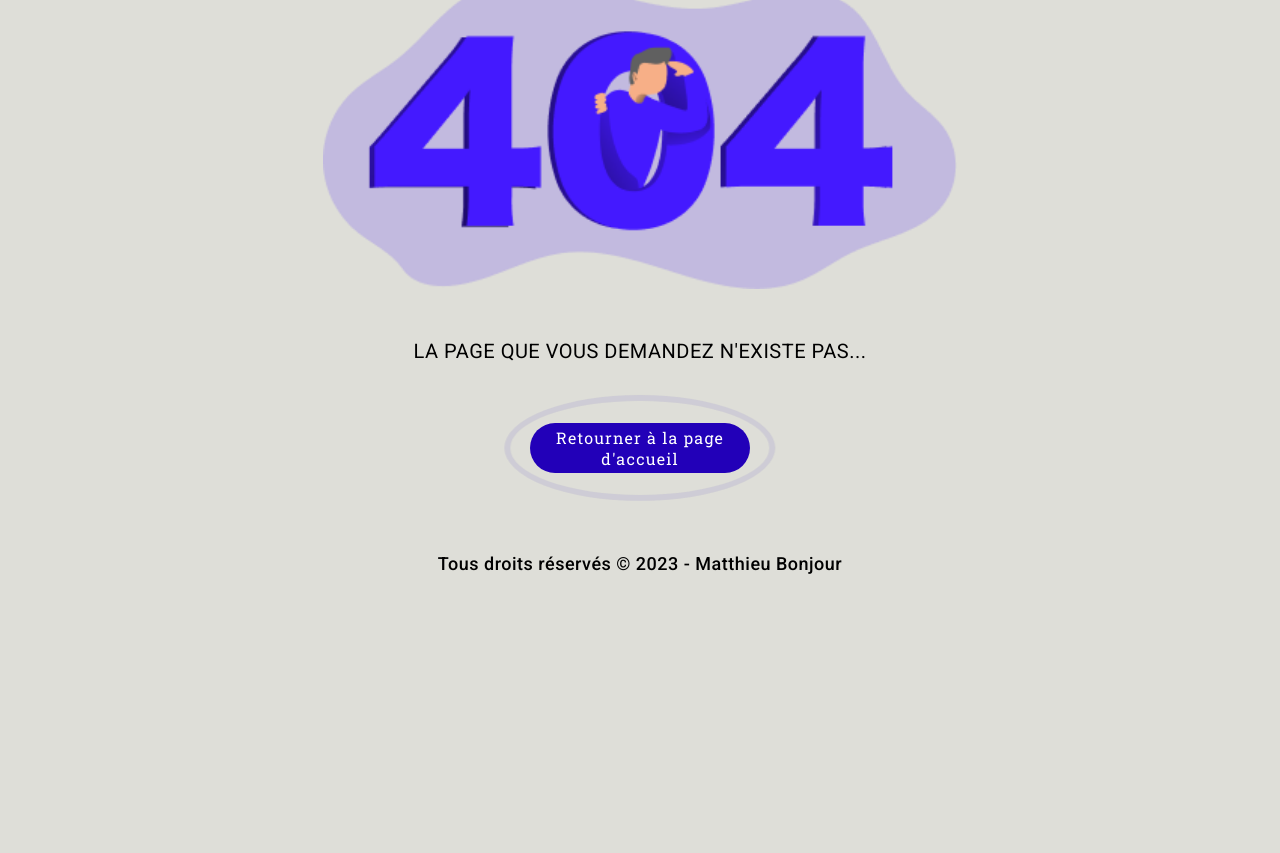
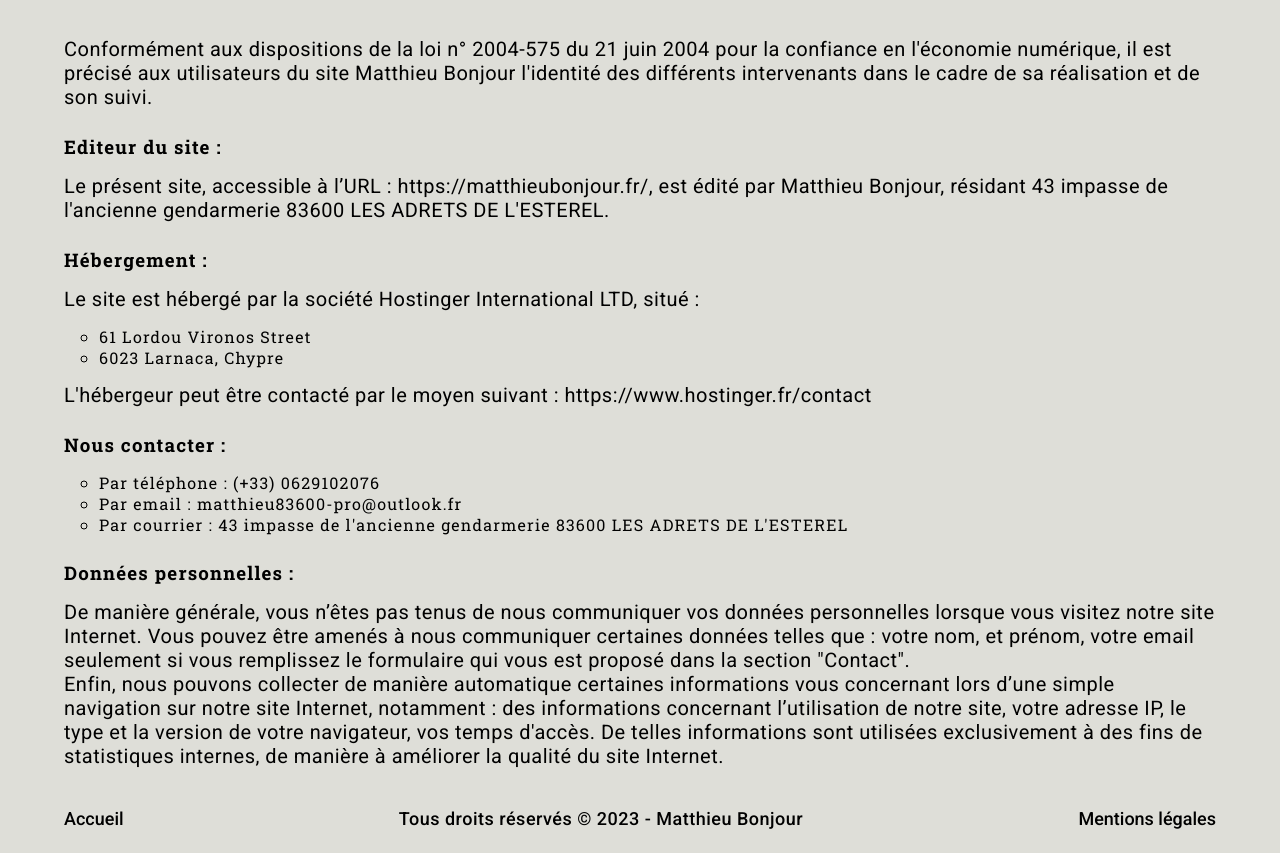
Before and after one commit to Lemonarque/P12, a React (Create React App) app: page /mentions-legales in a window 1280 px wide. Shown: the part 222-1075 px from the top of the page. Before the commit the page ends 816 px from the top, so only its background shows below. Built offline with nearby package versions, Linux system fonts and the light colour scheme.

Commit message:
Création de la page mentions légales + quelques changements

```diff
--- a/public/index.html
+++ b/public/index.html
@@ -1,7 +1,7 @@
 <!doctype html>
 <html lang="fr">
   <head>
-    <meta charset="UTF-8">
+    <meta charset="UTF-8" />
     <meta name="viewport" content="width=device-width, initial-scale=1" />
     <meta http-equiv="X-UA-Compatible" content="ie=edge" />
     <!-- Description -->
@@ -10,22 +10,29 @@
       name="description"
       content="Je m'appelle Matthieu Bonjour, et je suis développeur front-end junior. Bienvenue sur mon portfolio."
     />
-    <meta name="keywords"
-          content="Développeur web Fréjus, Développeur front-end, React, Redux, Javascript, Github, Référencement naturel, SEO, site web, portfolio"
+    <meta
+      name="keywords"
+      content="Développeur web Fréjus, Développeur front-end, React, Redux, Javascript, Github, Référencement naturel, SEO, site web, portfolio"
     />
     <!-- Tag Facebook / LinkedIn -->
     <meta property="og:url" content="https://matthieubonjour.fr/" />
     <meta property="og:type" content="website" />
     <meta property="og:title" content="Matthieu Bonjour - Développeur Web" />
-    <meta property="og:description" content="Bienvenue sur mon portfolio ! Découvrez mes compétences et les projets que j'ai réalisés." />
+    <meta
+      property="og:description"
+      content="Bienvenue sur mon portfolio ! Découvrez mes compétences et les projets que j'ai réalisés."
+    />
     <meta property="og:image" content="./assets/logo.png" />
-    <meta property="og:locale" content="fr_FR"/>
+    <meta property="og:locale" content="fr_FR" />
     <!-- Tag Twitter -->
     <meta name="twitter:card" content="summary" />
     <meta name="twitter:site" content="@BonjourMat83600" />
     <meta name="twitter:title" content="Matthieu Bonjour - Développeur Web" />
-    <meta name=”twitter:description” content="Bienvenue sur mon portfolio ! Découvrez mes compétences et les projets que j'ai réalisés." />
-    <meta name=”twitter:image” content="./assets/logo.png" />
+    <meta
+      name="”twitter:description”"
+      content="Bienvenue sur mon portfolio ! Découvrez mes compétences et les projets que j'ai réalisés."
+    />
+    <meta name="”twitter:image”" content="./assets/logo.png" />
     <!-- Icônes de la page -->
     <link rel="icon" href="./assets/logo-transparent-svg.svg" />
     <link rel="shortcut" href="./assets/logo-transparent-svg.svg" />
@@ -37,7 +44,6 @@
         "@type": "Person",
         "address": {
           "@type": "PostalAddress",
-          "adressCountry": "FR",
           "addressRegion": "Provence-Alpes-Côte-d'Azur",
           "addressLocality": "Les Adrets de l'Estérel",
           "postalCode": "83600",
--- a/src/components/downloadbtn/downloadbtn.jsx
+++ b/src/components/downloadbtn/downloadbtn.jsx
@@ -14,9 +14,10 @@ const DownloadBtn = () => {
         rel="noreferrer"
         aria-label="Télécharger mon CV"
         aria-roledescription="Document PDF"
+        title="Télécharger mon CV"
       >
-          Télécharger mon CV
-          <img src={pdf} alt="Icône document PDF" />
+        Télécharger mon CV
+        <img src={pdf} alt="Icône document PDF" />
       </a>
     </div>
   )
--- a/src/components/project/projectgrid.jsx
+++ b/src/components/project/projectgrid.jsx
@@ -6,13 +6,17 @@ const ProjectsGrid = () => {
   // Gère le problème de la position en milieu de page de la page Home vers la page du projet
   const handleClick = () => {
     // Remonter vers le haut avant la navigation
-    window.scrollTo(0, 0);
-  };
+    window.scrollTo(0, 0)
+  }
   return (
     <div className="grid__project">
       {Projects &&
         Projects.map((project) => (
-          <Link key={project.id} to={`/project/${project.id}`} onClick={handleClick}>
+          <Link
+            key={project.id}
+            to={`/projects/${project.id}`}
+            onClick={handleClick}
+          >
             <figure className="grid__project__card" key={project.id}>
               <div className="grid__project__card-inner">
                 <div className="grid__project__card-front">
--- a/src/containers/footer/footer.jsx
+++ b/src/containers/footer/footer.jsx
@@ -1,9 +1,34 @@
+import { Link } from 'react-router-dom'
+import LinkStyle from '../../utils/style/linkstyle'
 import '../../sass/containers/_footer.scss'
 
 const Footer = () => {
+  // Gère le problème de la position en milieu de page
+  const handleClick = () => {
+    // Remonter vers le haut avant la navigation
+    window.scrollTo(0, 0)
+  }
+
   return (
     <footer className="footer">
-      <p>Tous droits réservés © 2023 - Matthieu Bonjour</p>
+      <div className="footer__left">
+        <LinkStyle />
+        <Link className="link-theme" to="/" onClick={handleClick}>
+          Accueil
+        </Link>
+      </div>
+      <div className="footer__middle">
+        <p>Tous droits réservés © 2023 - Matthieu Bonjour</p>
+      </div>
+      <div className="right">
+        <Link
+          className="link-theme"
+          to="/mentions-legales"
+          onClick={handleClick}
+        >
+          Mentions légales
+        </Link>
+      </div>
     </footer>
   )
 }
--- /dev/null
+++ b/src/pages/mentions/mentions.jsx
@@ -0,0 +1,64 @@
+import '../../sass/pages/_mentions.scss'
+
+const Mentions = () => {
+  return (
+    <main className="mentions">
+      <h2 className="mentions__title">MENTIONS LÉGALES</h2>
+      <p>
+        Conformément aux dispositions de la loi n° 2004-575 du 21 juin 2004 pour
+        la confiance en l'économie numérique, il est précisé aux utilisateurs du
+        site Matthieu Bonjour l'identité des différents intervenants dans le
+        cadre de sa réalisation et de son suivi.
+      </p>
+      <h3 className="mentions__subtitle">Editeur du site :</h3>
+      <p>
+        Le présent site, accessible à l’URL :{' '}
+        <a href="https://matthieubonjour.fr/" target="blank">
+          https://matthieubonjour.fr/
+        </a>
+        , est édité par Matthieu Bonjour, résidant 43 impasse de l'ancienne
+        gendarmerie 83600 LES ADRETS DE L'ESTEREL.
+      </p>
+      <h3 className="mentions__subtitle">Hébergement :</h3>
+      <p>
+        Le site est hébergé par la société Hostinger International LTD, situé :
+      </p>
+      <ul className="mentions__list">
+        <li>61 Lordou Vironos Street</li>
+        <li>6023 Larnaca, Chypre</li>
+      </ul>
+      <p>
+        L'hébergeur peut être contacté par le moyen suivant :{' '}
+        <a href="https://www.hostinger.fr/contact" target="blank">
+          https://www.hostinger.fr/contact
+        </a>
+      </p>
+      <h3 className="mentions__subtitle">Nous contacter :</h3>
+      <ul className="mentions__list">
+        <li>Par téléphone : (+33) 0629102076</li>
+        <li>Par email : matthieu83600-pro@outlook.fr</li>
+        <li>
+          Par courrier : 43 impasse de l'ancienne gendarmerie 83600 LES ADRETS
+          DE L'ESTEREL
+        </li>
+      </ul>
+      <h3 className="mentions__subtitle">Données personnelles :</h3>
+      <p>
+        De manière générale, vous n’êtes pas tenus de nous communiquer vos
+        données personnelles lorsque vous visitez notre site Internet. Vous
+        pouvez être amenés à nous communiquer certaines données telles que :
+        votre nom, et prénom, votre email seulement si vous remplissez le
+        formulaire qui vous est proposé dans la section "Contact". <br />
+        Enfin, nous pouvons collecter de manière automatique certaines
+        informations vous concernant lors d’une simple navigation sur notre site
+        Internet, notamment : des informations concernant l’utilisation de notre
+        site, votre adresse IP, le type et la version de votre navigateur, vos
+        temps d'accès. De telles informations sont utilisées exclusivement à des
+        fins de statistiques internes, de manière à améliorer la qualité du site
+        Internet.
+      </p>
+    </main>
+  )
+}
+
+export default Mentions
--- a/src/pages/project/index.jsx
+++ b/src/pages/project/index.jsx
@@ -28,7 +28,7 @@ const Project = () => {
                 alt="flèche de retour page home"
               />
             </a>
-            <h1 className="project__header-title">{project.title}</h1>
+            <h2 className="project__header-title">{project.title}</h2>
           </div>
           <section className="project__section">
             <div className="project__section-description">
--- a/src/router/index.jsx
+++ b/src/router/index.jsx
@@ -1,6 +1,7 @@
 import { Routes, Route } from 'react-router-dom'
 import Home from '../pages/home/index'
 import Project from '../pages/project'
+import Mentions from '../pages/mentions/mentions'
 import Error from '../pages/error'
 
 const RoutesPath = () => {
@@ -9,6 +10,7 @@ const RoutesPath = () => {
       <Routes>
         <Route path="/" element={<Home />} />
         <Route path="/projects/:id" element={<Project />} />
+        <Route path="/mentions-legales" element={<Mentions />} />
         <Route path="/*" element={<Error />} />
       </Routes>
     </div>
--- a/src/sass/containers/_footer.scss
+++ b/src/sass/containers/_footer.scss
@@ -2,13 +2,29 @@
 
 .footer {
   display: flex;
-  margin-top: 20px;
-  justify-content: center;
+  margin-top: 40px;
+  justify-content: space-between;
+  text-align: center;
+  width: 100%;
+  @include mobile {
+    align-items: center;
+    display: flex;
+    flex-direction: column;
+    gap: 20px;
+    &__left {
+      order: 0;
+      width: 11%;
+    }
+    &__middle {
+      order: 2;
+    }
+    &__right {
+      order: 1;
+    }
+  }
+  & a,
   & p {
     font-size: 18px;
     font-weight: 500;
-    @include mobile {
-      text-align: center;
-    }
   }
 }
--- /dev/null
+++ b/src/sass/pages/_mentions.scss
@@ -0,0 +1,17 @@
+.mentions {
+  display: flex;
+  flex-direction: column;
+  gap: 15px;
+  margin-top: 40px;
+  &__title {
+    margin-bottom: 20px;
+    text-align: center;
+  }
+  &__subtitle {
+    margin-top: 10px;
+  }
+  &__list {
+    list-style: circle;
+    margin-left: 35px;
+  }
+}
```
Also changed, not shown: src/components/form/form.jsx (+10 -6 lines), 1 other file (tests, documents, lock files or other folders).
